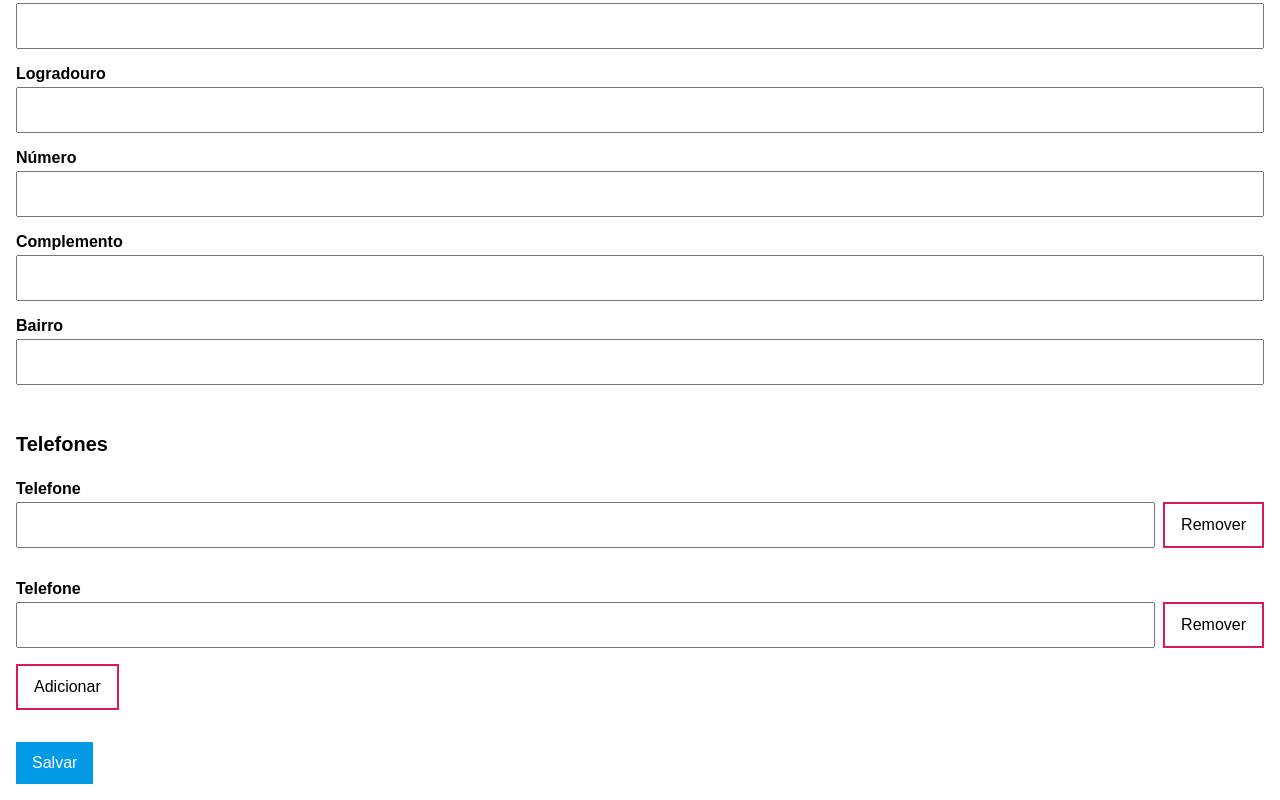
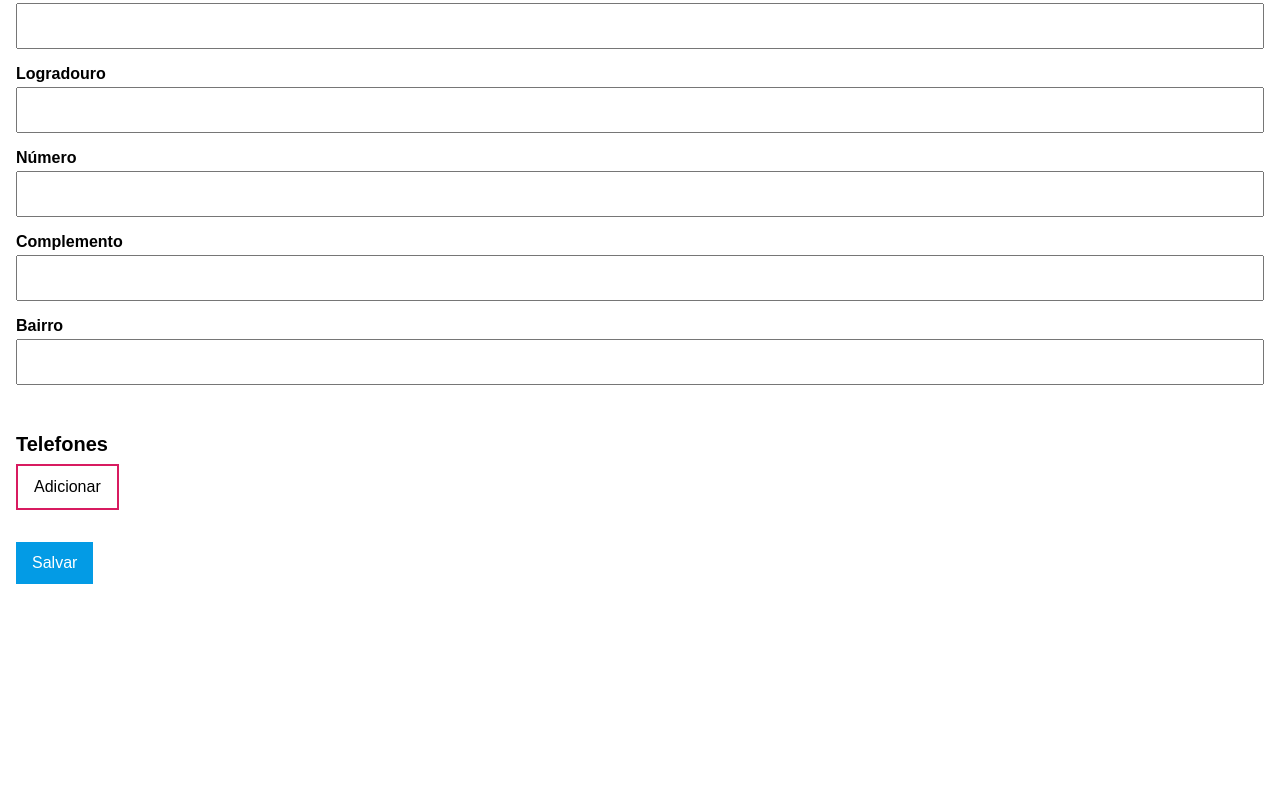
Before and after one commit to fabricadecodigo/curso-angular-examples, an Angular app: page /new in a window 1280 px wide. Shown: the part 753-1553 px from the top of the page. After the commit the page ends 1353 px from the top, so only its background shows below. Built offline with nearby package versions, Linux system fonts and the light colour scheme.

Commit message:
Criando o formulário

```diff
--- a/src/app/clientes/clientes.module.ts
+++ b/src/app/clientes/clientes.module.ts
@@ -3,6 +3,8 @@ import { NgModule } from '@angular/core';
 import { ClientesRoutingModule } from './clientes-routing.module';
 import { EditClientesComponent } from './pages/edit-clientes/edit-clientes.component';
 import { ListaClientesComponent } from './pages/lista-clientes/lista-clientes.component';
+
+import { ReactiveFormsModule } from '@angular/forms';
 
 @NgModule({
   declarations: [
@@ -11,7 +13,8 @@ import { ListaClientesComponent } from './pages/lista-clientes/lista-clientes.co
   ],
   imports: [
     CommonModule,
-    ClientesRoutingModule
+    ClientesRoutingModule,
+    ReactiveFormsModule
   ]
 })
 export class ClientesModule { }
--- a/src/app/clientes/pages/edit-clientes/edit-clientes.component.html
+++ b/src/app/clientes/pages/edit-clientes/edit-clientes.component.html
@@ -1,12 +1,12 @@
-<h1 style="text-align: center;">Cadastro de cliente</h1>
+<h1 style="text-align: center">Cadastro de cliente</h1>
 
-<form>
+<form [formGroup]="customer" (ngSubmit)="onSubmit()" novalidate>
   <fieldset>
     <legend>Informações gerais</legend>
 
     <div class="form-item">
       <label for="name">Nome</label>
-      <input type="text" name="name" id="name" />
+      <input type="text" name="name" id="name" formControlName="name" />
       <!-- <div class="validation-errors">
         <p>Campo obrigatório</p>
         <p>Email invalido</p>
@@ -15,17 +15,17 @@
 
     <div class="form-item">
       <label for="email">Email</label>
-      <input type="email" name="email" id="email" />
+      <input type="email" name="email" id="email" formControlName="email" />
     </div>
 
     <div class="form-item">
       <label for="cpf">CPF</label>
-      <input type="text" name="cpf" id="cpf" />
+      <input type="text" name="cpf" id="cpf" formControlName="cpf" />
     </div>
 
     <div class="form-item">
       <label for="birthDate">Data de nascimento</label>
-      <input type="date" name="birthDate" id="birthDate" />
+      <input type="date" name="birthDate" id="birthDate" formControlName="birthDate" />
     </div>
 
     <div class="form-item-group">
@@ -33,31 +33,29 @@
 
       <div class="items">
         <div class="form-item-radio">
-          <input type="radio" name="genre" id="men" value="homem" />
+          <input type="radio" name="genre" id="men" value="homem" formControlName="genre" />
           <label for="men">Masculino</label>
         </div>
 
         <div class="form-item-radio">
-          <input type="radio" name="genre" id="woman" value="mulher" />
+          <input type="radio" name="genre" id="woman" value="mulher" formControlName="genre" />
           <label for="woman">Feminino</label>
         </div>
       </div>
     </div>
 
-
-
     <div class="form-item-checkbox">
-      <input type="checkbox" name="active" id="active" />
+      <input type="checkbox" name="active" id="active" formControlName="active" />
       <label for="active">Ativo</label>
     </div>
   </fieldset>
 
-  <fieldset>
+  <fieldset formGroupName="address">
     <legend>Endereço</legend>
 
     <div class="form-item">
       <label for="addressType">Tipo de enderço</label>
-      <select name="addressType" id="addressType">
+      <select name="addressType" id="addressType" formControlName="type">
         <option value=""></option>
         <option value="R">Residencial</option>
         <option value="C">Comercial</option>
@@ -66,53 +64,45 @@
 
     <div class="form-item">
       <label for="cep">CEP</label>
-      <input type="text" name="cep" id="cep" />
+      <input type="text" name="cep" id="cep" formControlName="cep" />
     </div>
 
     <div class="form-item">
       <label for="street">Logradouro</label>
-      <input type="text" name="street" id="street" />
+      <input type="text" name="street" id="street" formControlName="street" />
     </div>
 
     <div class="form-item">
       <label for="number">Número</label>
-      <input type="text" name="number" id="number" />
+      <input type="text" name="number" id="number" formControlName="number" />
     </div>
 
     <div class="form-item">
       <label for="complement">Complemento</label>
-      <input type="text" name="complement" id="complement" />
+      <input type="text" name="complement" id="complement" formControlName="complement" />
     </div>
 
     <div class="form-item">
       <label for="neighborhood">Bairro</label>
-      <input type="text" name="neighborhood" id="neighborhood" />
+      <input type="text" name="neighborhood" id="neighborhood" formControlName="neighborhood" />
+    </div>
+  </fieldset>
+
+  <fieldset formArrayName="phones">
+    <legend>Telefones</legend>
+
+    <div class="form-action-item" *ngFor="let phoneControl of phones.controls; index as i" [formGroupName]="i">
+
+      <div class="form-item">
+        <label [for]="getPhoneIdAndName(i)">Telefone</label>
+        <input type="tel" [name]="getPhoneIdAndName(i)" [id]="getPhoneIdAndName(i)" formControlName="phone" />
+      </div>
+
+      <button type="button" class="btn-outline-secondary" (click)="btnRemovePhoneClick(i)">Remover</button>
     </div>
 
-  </fieldset>
-
-  <fieldset>
-    <legend>Telefones</legend>
-
-    <div class="form-action-item">
-      <div class="form-item">
-        <label for="phone[0]">Telefone</label>
-        <input type="tel" name="phone[0]" id="phone[0]" />
-      </div>
-      <button class="btn-outline-secondary">Remover</button>
-    </div>
-
-    <div class="form-action-item">
-      <div class="form-item">
-        <label for="phone[1]">Telefone</label>
-        <input type="tel" name="phone[1]" id="phone[1]" />
-      </div>
-      <button class="btn-outline-secondary">Remover</button>
-    </div>
-
-    <button class="btn-outline-secondary">Adicionar</button>
+    <button type="button" class="btn-outline-secondary" (click)="btnAddPhoneClick()">Adicionar</button>
   </fieldset>
 
   <button type="submit" class="btn-primary">Salvar</button>
-
 </form>
--- a/src/app/clientes/pages/edit-clientes/edit-clientes.component.ts
+++ b/src/app/clientes/pages/edit-clientes/edit-clientes.component.ts
@@ -1,5 +1,5 @@
 import { Component, OnInit } from '@angular/core';
-import { ActivatedRoute } from '@angular/router';
+import { FormArray, FormBuilder, FormControl, FormGroup } from '@angular/forms';
 
 @Component({
   selector: 'app-edit-clientes',
@@ -7,16 +7,81 @@ import { ActivatedRoute } from '@angular/router';
   styleUrls: ['./edit-clientes.component.scss'],
 })
 export class EditClientesComponent implements OnInit {
-  id: number;
-  name: string;
+  customer = new FormGroup({
+    name: new FormControl(''),
+    email: new FormControl(''),
+    cpf: new FormControl(''),
+    birthDate: new FormControl(''),
+    genre: new FormControl(''),
+    active: new FormControl(true),
+    address: new FormGroup({
+      type: new FormControl(''),
+      cep: new FormControl(''),
+      street: new FormControl(''),
+      number: new FormControl(''),
+      complement: new FormControl(''),
+      neighborhood: new FormControl(''),
+    }),
+    phones: new FormArray([]),
+  });
 
-  constructor(private activatedRoute: ActivatedRoute) {}
+  // Exemplo com formBuilder
+  // customer = this.formBulder.group({
+  //   name: [''],
+  //   email: [''],
+  //   cpf: [''],
+  //   birthDate: [''],
+  //   genre: [''],
+  //   active: [true],
+  //   address: this.formBulder.group({
+  //     type: [''],
+  //     cep: [''],
+  //     street: [''],
+  //     number: [''],
+  //     complement: [''],
+  //     neighborhood: [''],
+  //   }),
+  //   phones: this.formBulder.array([]),
+  // });
+
+  constructor(private formBulder: FormBuilder) {}
+
+  get phones(): FormArray {
+    return this.customer.get('phones') as FormArray;
+  }
 
   ngOnInit(): void {
-    const id = this.activatedRoute.snapshot.paramMap.get('id');
+    // Como atualizar os dados no formulário
+    // this.customer.patchValue({
+    //   name: 'Felipe',
+    //   email: 'contato@fabricadecodigo.com'
+    // });
+  }
 
-    if (id) {
-      this.id = Number(id);
-    }
+  getPhoneIdAndName(index: number): string {
+    return `phone[${index}]`;
+  }
+
+  btnAddPhoneClick(): void {
+    this.phones.push(
+      new FormGroup({
+        phone: new FormControl(''),
+      })
+    );
+
+    // Exemplo com formBuilder
+    // this.phones.push(
+    //   this.formBulder.group({
+    //     phone: [''],
+    //   })
+    // );
+  }
+
+  btnRemovePhoneClick(index: number): void {
+    this.phones.removeAt(index);
+  }
+
+  onSubmit(): void {
+    console.log(this.customer.value);
   }
 }
```
